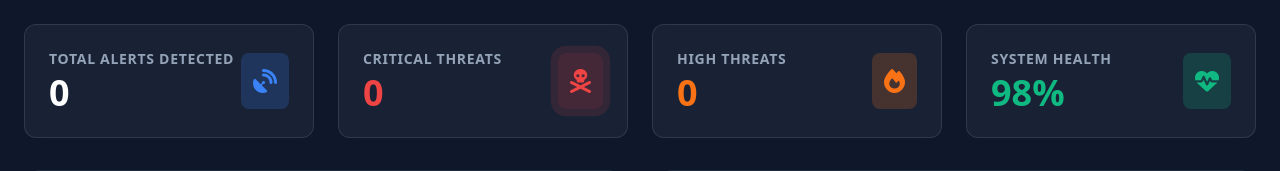
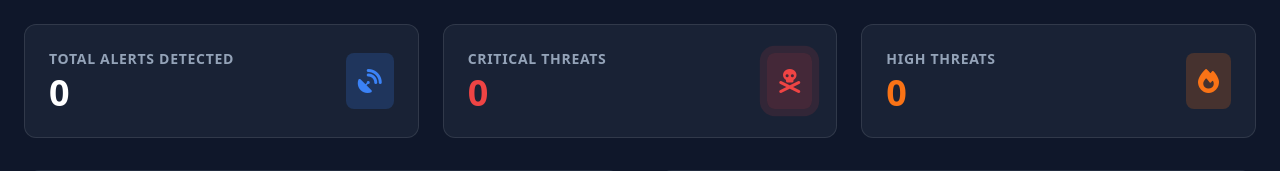
Before and after one commit to DigitechHarsh/BlueGuard, a Flask app: page / in a window 1280 px wide. Shown: the part 130-301 px from the top of the page. Run offline with Flask 3, Linux system fonts and the light colour scheme; data that the repository does not hold is empty; some libraries are stand-ins or nearby versions.

Commit message:
style: remove System Health widget from dashboard and AI Readiness widget from vulnerabilities scan grid

```diff
--- a/analyzer.py
+++ b/analyzer.py
@@ -759,6 +759,7 @@ For each vulnerability listed above, provide a detailed assessment covering:
 
 === OUTPUT FORMAT ===
 You MUST return ONLY a JSON object containing a 'results' key with a list of assessment results in the exact same order as the inputs. No conversational text outside of the JSON.
+CRITICAL: Every string value in the JSON MUST be properly escaped. Do not use unescaped double quotes inside text fields (use single quotes instead).
 {{
     "results": [
         {{
@@ -797,7 +798,7 @@ You MUST return ONLY a JSON object containing a 'results' key with a list of ass
                         model=model,
                         messages=[{"role": "user", "content": prompt}],
                         temperature=0.1,
-                        max_tokens=2000,
+                        max_tokens=3000,
                         response_format={ "type": "json_object" },
                         timeout=5.0
                     )
@@ -810,7 +811,7 @@ You MUST return ONLY a JSON object containing a 'results' key with a list of ass
                     model=model,
                     messages=[{"role": "user", "content": prompt}],
                     temperature=0.1,
-                    max_tokens=2000,
+                    max_tokens=3000,
                     timeout=8.0
                 )
 
--- a/app.py
+++ b/app.py
@@ -380,8 +380,8 @@ def process_scan_background(scan_id):
         print(f"[AI-THREAD] All vulnerabilities resolved from cache! Completed processing for scan_id: {scan_id}")
         return
 
-    # Step 3: Run remaining signatures in batches of 5
-    batch_size = 5
+    # Step 3: Run remaining signatures in batches of 3
+    batch_size = 3
     for offset in range(0, len(to_analyze), batch_size):
         batch_slice = to_analyze[offset:offset+batch_size]
         batch_samples = [mv[0] for _, mv in batch_slice]
--- a/templates/index.html
+++ b/templates/index.html
@@ -213,7 +213,7 @@
     <main class="container mx-auto p-6 flex-grow">
 
         <!-- Stats Row -->
-        <div class="grid grid-cols-1 md:grid-cols-4 gap-6 mb-8">
+        <div class="grid grid-cols-1 md:grid-cols-3 gap-6 mb-8">
             <div class="glass-panel p-6 rounded-xl flex items-center justify-between">
                 <div>
                     <p class="text-slate-400 text-sm font-semibold uppercase tracking-wider">Total Alerts Detected</p>
@@ -248,16 +248,6 @@
                 </div>
                 <div class="p-3 bg-orange-500/20 text-orange-500 rounded-lg">
                     <i class="fa-solid fa-fire text-2xl"></i>
-                </div>
-            </div>
-
-            <div class="glass-panel p-6 rounded-xl flex items-center justify-between">
-                <div>
-                    <p class="text-slate-400 text-sm font-semibold uppercase tracking-wider">System Health</p>
-                    <h2 class="text-4xl font-bold text-emerald-500 mt-1">98%</h2>
-                </div>
-                <div class="p-3 bg-emerald-500/20 text-emerald-500 rounded-lg">
-                    <i class="fa-solid fa-heart-pulse text-2xl"></i>
                 </div>
             </div>
         </div>
--- a/templates/vulnerabilities.html
+++ b/templates/vulnerabilities.html
@@ -90,7 +90,7 @@
             </div>
         </div>
 
-        <div class="grid grid-cols-1 md:grid-cols-4 gap-6 mb-10">
+        <div class="grid grid-cols-1 md:grid-cols-3 gap-6 mb-10">
             <div class="glass-panel p-6 rounded-2xl border-t-4 border-blue-500">
                 <p class="text-[10px] font-black text-slate-500 uppercase tracking-widest">Total Vulnerabilities</p>
                 <h3 class="text-3xl font-black mt-1 text-white">{{ stats.total_vulns }}</h3>
@@ -102,10 +102,6 @@
             <div class="glass-panel p-6 rounded-2xl border-t-4 border-emerald-500">
                 <p class="text-[10px] font-black text-slate-500 uppercase tracking-widest">Scanned Assets</p>
                 <h3 class="text-3xl font-black mt-1 text-emerald-500">{{ stats.total_assets }}</h3>
-            </div>
-            <div class="glass-panel p-6 rounded-2xl border-t-4 border-purple-500">
-                <p class="text-[10px] font-black text-slate-500 uppercase tracking-widest">AI Readiness</p>
-                <h3 class="text-3xl font-black mt-1 text-purple-500">ENABLED</h3>
             </div>
         </div>
 
```
